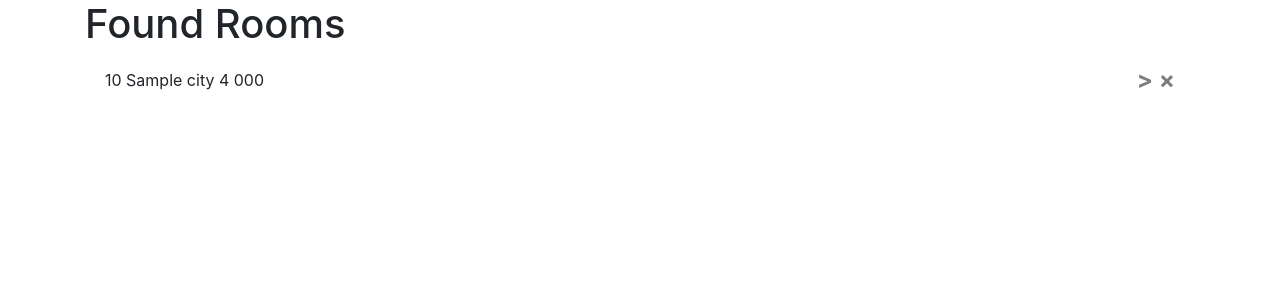
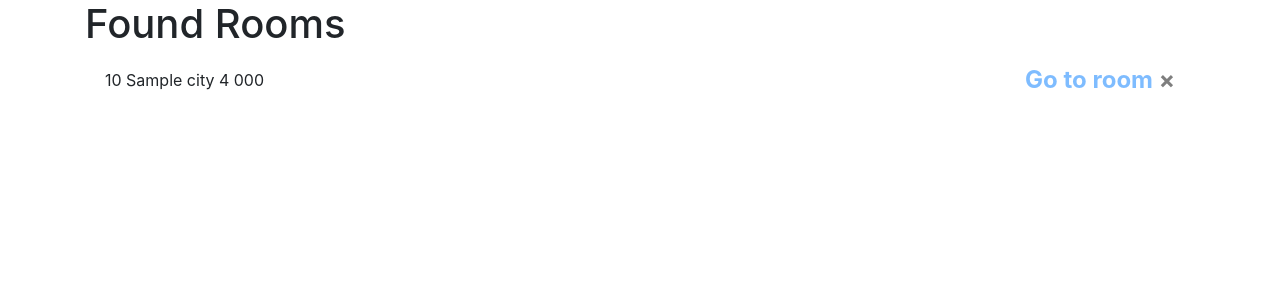
Before and after one commit to DawidBogon/HotelBookingApp, a Python web app: template website/templates/rooms_list.html in a window 1280 px wide. Shown: the part 56-356 px from the top of the page. Run offline with Jinja, Linux system fonts and the light colour scheme; the template is opened without the code that fills it: most values are stand-ins (such as "Sample title", 1, 10 or a date in 2020); some libraries are stand-ins or nearby versions.

Commit message:
Bugfix wyświetlania pokoi

```diff
--- a/website/templates/rooms_list.html
+++ b/website/templates/rooms_list.html
@@ -2,19 +2,14 @@
 %}
 <h1>Found Rooms</h1>
 <ul class="list-group list-group-flush" id="notes">
-  {% for room in room_list %}
+  {% for room in rooms %}
   <li class="list-group-item">
     {{ room.price }} {{ room.city }} {{ room.rating}} {{ room.number_of_beds }}
-    <button type="button" class="close" onClick=makeReservatioon(hotel_url)> <!-- TODO: MAKE BUTTON TO REDIRECT--> >
+    <button type="button" class="close">
+        <a href="{{ room.api_endpoint }}">Go to room</a>
       <span aria-hidden="true">&times;</span>
     </button>
   </li>
   {% endfor %}
 </ul>
 {% endblock %}
-
-<script type="text/javascript">
-    document.getElementById("myButton").onclick = function (hotel_url) {
-        location.href = hotel_url;
-    };
-</script>
--- a/website/views.py
+++ b/website/views.py
@@ -33,7 +33,7 @@ def home():
 
 
 @views.route('/search-room', methods=['GET', 'POST'])
-def login():
+def search_room():
     if request.method == 'POST':
         city = request.form.get('city', None)
         hotel_name = request.form.get('price', None)
```
